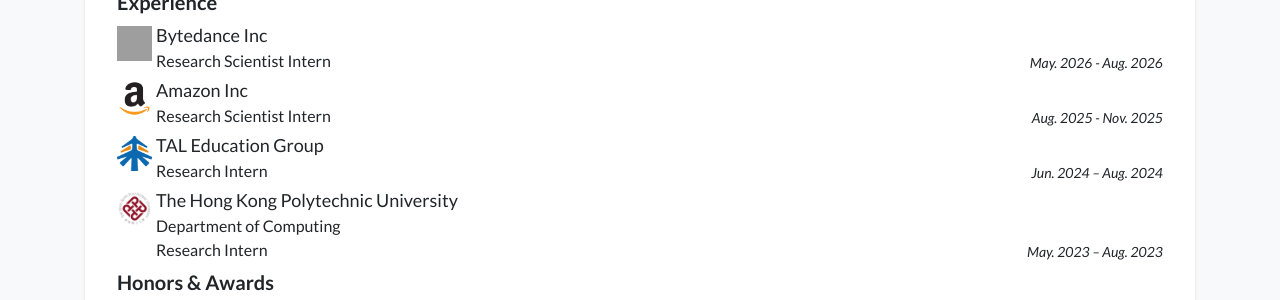
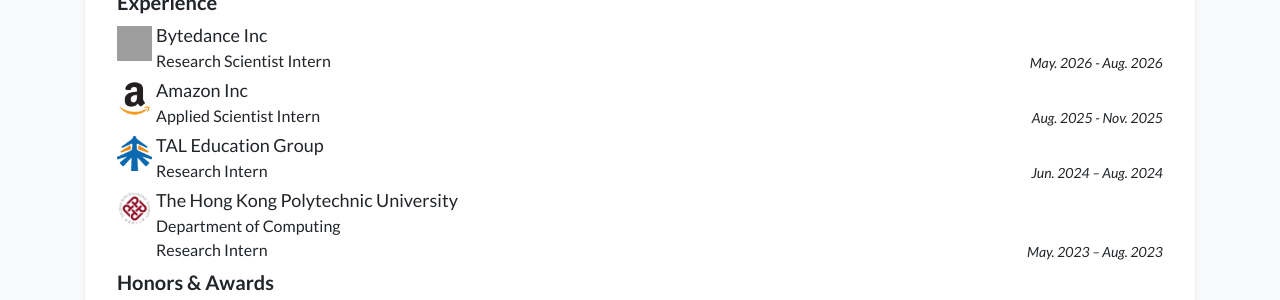
Before and after one commit to KorbinY/korbiny.github.io, a Jekyll site: the page built from index.html, in a window 1280 px wide and 1376 px high. Shown: the part 905-1205 px from the top of the window. Built offline with Jekyll 4.4.1, drawn with Linux system fonts in a browser that asks for light colours; nearby versions of some CDN libraries; a style sheet for code colours, icons or effects is not loaded; grey boxes are pictures that could not be loaded.

Commit message:
Update position title for Amazon Inc entry

```diff
--- a/_data/profile.yml
+++ b/_data/profile.yml
@@ -94,7 +94,7 @@ experience:
 - name: Amazon Inc
   logo: /assets/images/badges/Amazon-Logo-Transparent-PNG.png
   logo_size: 35px
-  position: Research Scientist Intern
+  position: Applied Scientist Intern
   date: Aug. 2025 - Nov. 2025
 
 - name: TAL Education Group
```
